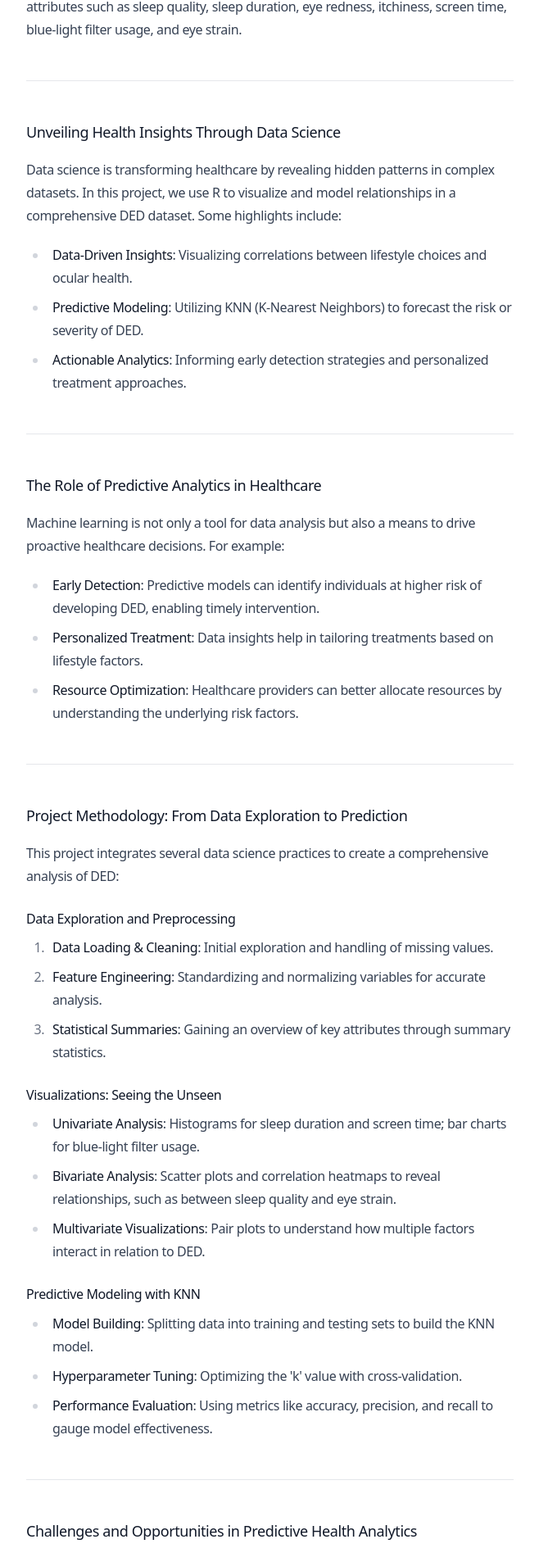
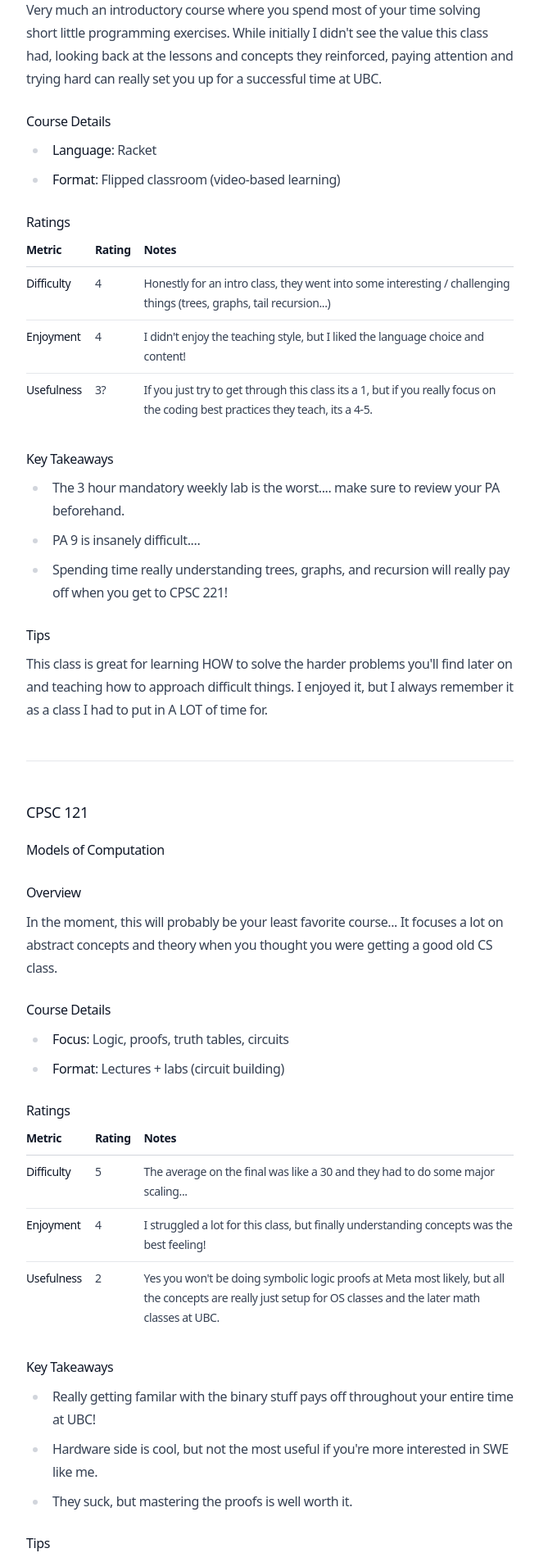
Before and after one commit to owenHochwald/personal-site, a Next.js app: page /blog/ubc-cpsc-course-reviews in a window 1280 px wide. Shown: the part 810-2716 px from the top of the page at 82% size, without its empty margins (304-962 px from the left). Built offline with nearby package versions, Linux system fonts and the light colour scheme.

Commit message:
Fix title casing for UBC CPSC course review in data.ts

```diff
--- a/app/blog/ubc-cpsc-course-reviews/page.mdx
+++ b/app/blog/ubc-cpsc-course-reviews/page.mdx
@@ -1,95 +1,286 @@
-<Cover
-  src="https://images.unsplash.com/photo-1635295852796-f6867d868156?q=80&w=2340&auto=format&fit=crop&ixlib=rb-4.1.0&ixid=M3wxMjA3fDB8MHxwaG90by1wYWdlfHx8fGVufDB8fHx8fA%3D%3D"
-  alt="Image depicting the beautiful UBC campus"
-  caption="Image courtesy of unsplash.com"
-/>
+import { BlogPostH1 } from '@/components/ui/blog-post-h1'
 
-# Exploring the Intersection of Data Science, Health, and Machine Learning
+<BlogPostH1>UBC Computer Science Course Reviews</BlogPostH1>
 
-Dry Eye Disease (DED) is a prevalent condition affecting millions. Leveraging data science and machine learning, we can uncover the lifestyle factors influencing DED and potentially predict its onset. This project explores the predictive power of key attributes such as sleep quality, sleep duration, eye redness, itchiness, screen time, blue-light filter usage, and eye strain.
+My guide for what I wish I knew navigating the CPSC curriculum at UBC. I've added my review of courses I've taken, including difficulty, enjoyment, and usefulness.
+
+## Quick Rating Scale
+
+- **Difficulty**: 1 (easy) to 5 (brutal)
+- **Enjoyment**: 1 (boring) to 5 (loved it)
+- **Usefulness**: 1 (impractical) to 5 (extremely practical)
+
+---
+## CPSC 110
+**Computation, Programs, and Programming**
+
+### Overview
+Very much an introductory course where you spend most of your time solving short little programming exercises. While initially I didn't see the value this class had, looking back at the lessons and concepts they reinforced, paying attention and trying hard can really set you up for a successful time at UBC.
+
+### Course Details
+- **Language**: Racket
+- **Format**: Flipped classroom (video-based learning)
+
+### Ratings
+| Metric | Rating | Notes |
+|--------|--------|-------|
+| **Difficulty** | 4 | Honestly for an intro class, they went into some interesting / challenging things (trees, graphs, tail recursion...) |
+| **Enjoyment** | 4 | I didn't enjoy the teaching style, but I liked the language choice and content! |
+| **Usefulness** | 3? | If you just try to get through this class its a 1, but if you really focus on the coding best practices they teach, its a 4-5. |
+
+### Key Takeaways
+- The 3 hour mandatory weekly lab is the worst.... make sure to review your PA beforehand.
+- PA 9 is insanely difficult....
+- Spending time really understanding trees, graphs, and recursion will really pay off when you get to CPSC 221!
+
+### Tips
+This class is great for learning HOW to solve the harder problems you'll find later on and teaching how to approach difficult things. I enjoyed it, but I always remember it as a class I had to put in A LOT of time for.
 
 ---
 
-## Unveiling Health Insights Through Data Science
+## CPSC 121
+**Models of Computation**
 
-Data science is transforming healthcare by revealing hidden patterns in complex datasets. In this project, we use R to visualize and model relationships in a comprehensive DED dataset. Some highlights include:
+### Overview
+In the moment, this will probably be your least favorite course... It focuses a lot on abstract concepts and theory when you thought you were getting a good old CS class.
 
-- **Data-Driven Insights**: Visualizing correlations between lifestyle choices and ocular health.
-- **Predictive Modeling**: Utilizing KNN (K-Nearest Neighbors) to forecast the risk or severity of DED.
-- **Actionable Analytics**: Informing early detection strategies and personalized treatment approaches.
+### Course Details
+- **Focus**: Logic, proofs, truth tables, circuits
+- **Format**: Lectures + labs (circuit building)
+
+### Ratings
+| Metric | Rating | Notes |
+|--------|--------|-------|
+| **Difficulty** | 5 | The average on the final was like a 30 and they had to do some major scaling... |
+| **Enjoyment** | 4 | I struggled a lot for this class, but finally understanding concepts was the best feeling! |
+| **Usefulness** | 2 | Yes you won't be doing symbolic logic proofs at Meta most likely, but all the concepts are really just setup for OS classes and the later math classes at UBC. |
+
+### Key Takeaways
+- Really getting familar with the binary stuff pays off throughout your entire time at UBC!
+- Hardware side is cool, but not the most useful if you're more interested in SWE like me.
+- They suck, but mastering the proofs is well worth it.
+
+### Tips
+- Grind practice problems -> The weekly exams make it easy to fall behind so don't get caught off guard.
 
 ---
 
-## The Role of Predictive Analytics in Healthcare
+## CPSC 210
+**Software Construction**
 
-Machine learning is not only a tool for data analysis but also a means to drive proactive healthcare decisions. For example:
+### Overview
+- A super fun OOP class where for the first time in uni, you get to build a project! This was one of my favorite classes at UBC.
 
-- **Early Detection**: Predictive models can identify individuals at higher risk of developing DED, enabling timely intervention.
-- **Personalized Treatment**: Data insights help in tailoring treatments based on lifestyle factors.
-- **Resource Optimization**: Healthcare providers can better allocate resources by understanding the underlying risk factors.
+### Course Details
+- **Language**: Java
+- **Focus**: Object-Oriented Programming (OOP)
+- **Assessment**: Project milestones + exams
+- **Format**: 2 conceptual midterms and 2 "practical" (coding) midterms
+
+### Ratings
+| Metric | Rating | Notes |
+|--------|--------|-------|
+| **Difficulty** | 2 | The lecture material I found was both easy to understand but also pretty cool from a development perspective. It really felt like my first actual CS class. |
+| **Enjoyment** | 5 | I really liked the design pattern stuff and being able to actually apply my skills in a project I had complete freedom with. Tons of practice problems for the course as well. |
+| **Usefulness** | 4 | The skills learned in this class are directly applicable to real-world software development, and even during some of my interviews. |
+
+### Key Takeaways
+- Getting comfortable with Java can easily transition into a Spring Boot project after the class to get some nice resume projects going for internships!
+- Knowing the design patterns well pays off during interviews (I've had places ask about OOP concepts from this class)!
+- Workload isn't too bad (lectures are pretty chill) but make sure to start project milestones early.
+
+### Tips
+- Budget extra time for the first project milestone (find an idea you actually care about and feel ownership with).
 
 ---
 
-## Project Methodology: From Data Exploration to Prediction
+## CPSC 213
+**Introduction to Computer Systems**
 
-This project integrates several data science practices to create a comprehensive analysis of DED:
+### Overview
+You either love it or you hate it. Goes into hardware, ISAs, assembly, and multi-threading.
 
-### Data Exploration and Preprocessing
+### Course Details
+- **Languages**: Assembly, C, Java (for a little bit)
+- **Assessment**: Assignments, exams
 
-1. **Data Loading & Cleaning**: Initial exploration and handling of missing values.
-2. **Feature Engineering**: Standardizing and normalizing variables for accurate analysis.
-3. **Statistical Summaries**: Gaining an overview of key attributes through summary statistics.
+### Ratings
+| Metric | Rating | Notes |
+|--------|--------|-------|
+| **Difficulty** | 4 | The material can be quite challenging, especially the assembly language concepts and multi-threading assignments. |
+| **Enjoyment** | 5 | Exposed me to a lot of new concepts and ways of thinking about problems. |
+| **Usefulness** | 5 | Understanding computer systems is crucial for any CS major and not something you think about all the time if you're used to working with high level langs all the time. |
 
-### Visualizations: Seeing the Unseen
+### Key Takeaways
+- Multi-threading stuff was super cool for me and inspired Volt!
+- I enjoyed the C stuff a lot more than the Assembly stuff, but both were really interesting and useful to learn and opened my eyes to how they go hand in hand.
 
-- **Univariate Analysis**: Histograms for sleep duration and screen time; bar charts for blue-light filter usage.
-- **Bivariate Analysis**: Scatter plots and correlation heatmaps to reveal relationships, such as between sleep quality and eye strain.
-- **Multivariate Visualizations**: Pair plots to understand how multiple factors interact in relation to DED.
-
-### Predictive Modeling with KNN
-
-- **Model Building**: Splitting data into training and testing sets to build the KNN model.
-- **Hyperparameter Tuning**: Optimizing the 'k' value with cross-validation.
-- **Performance Evaluation**: Using metrics like accuracy, precision, and recall to gauge model effectiveness.
+### Tips
+- Consider learning C before the course, its not required but is one less thing to worry about in such a big course.
+- Use the simulator to mess around with and try things out for yourself!
 
 ---
 
-## Challenges and Opportunities in Predictive Health Analytics
+## CPSC 221
+**Basic Algorithms and Data Structures**
 
-While data science provides powerful tools, there are challenges to overcome:
+### Overview
+I took this over the summer and this had to be the most difficult course I've taken at UBC. This by far though was the most useful course I've taken.
 
-### Challenges
+### Course Details
+- **Language**: C++
+- **Focus**: Algorithms, data structures
+- **Assessment**: Assignments, exams
 
-- **Data Quality**: Ensuring accuracy in self-reported lifestyle metrics.
-- **Model Limitations**: KNN may have limitations with high-dimensional data.
-- **Generalizability**: Findings may be specific to the dataset and require validation in diverse populations.
+### Ratings
+| Metric | Rating | Notes |
+|--------|--------|-------|
+| **Difficulty** | 5 | You've seen the memes, its just like that... The PAs were pretty tough as well. |
+| **Enjoyment** | 5 | DSA is my favorite part of CS! |
+| **Usefulness** | 5 | The class that will directly help you get employed. |
 
-### Opportunities
-
-- **Innovative Diagnostics**: Combining machine learning with clinical data can revolutionize early detection.
-- **Personalized Health**: Tailoring interventions based on individual lifestyle data.
-- **Interdisciplinary Collaboration**: Bringing together data scientists, healthcare professionals, and researchers to tackle DED.
+### Key Takeaways
+- Find a good partner for the PAs... they're rough
+- C++ is cool, but they don't really teach it. It's definitely worth watching some YouTube guides beforehand.
+- Do the NeetCode 150 while taking the class to reinforce concepts!!
+- The Union-Find concepts are a niche thing that appear more often than you'd think.
 
 ---
 
-## Conclusion
+## CPSC 304
+**Introduction to Databases**
 
-The fusion of data science and healthcare holds tremendous promise. By leveraging R for exploratory analysis and predictive modeling, we can uncover the intricate links between lifestyle factors and Dry Eye Disease. This project not only highlights the power of data-driven insights but also paves the way for early intervention and personalized treatment strategies.
+### Overview
+A lot of people see this as sort of a "filler" course, but I think its super super important. I had a bunch of experience with DBs in the past, but never was formally taught the best practice concepts and SQL with the connection back to Relational Algebra.
+
+### Course Details
+- **Focus**: SQL, relational algebra
+- **Assessment**: Project, exams
+
+### Ratings
+| Metric | Rating | Notes |
+|--------|--------|-------|
+| **Difficulty** | 3 | If you can get through the Normalization and Relational Algebra stuff, everything else is a breeze. |
+| **Enjoyment** | 4 | I thought the project wasn't the most organized, but I really enjoyed learning about all the design and theory. Definitely helped with with jobs and projects. |
+| **Usefulness** | 5 | Understanding databases is crucial and this course gives a super strong all around foundation. Although, don't expect it to cover super advance things, no-sql, sharding, or distributed dbs. |
+
+### Key Takeaways
+- Find a good group you can work with for your project (they grade it easily).
+- Normalization and table design stuff is super important (if I knew some of this stuff earlier, I wouldn't have failed one of my eariler interviews lol).
+- Its easy to forget SQL queries, but this course gives a good understanding to pick it back up whenever you need it (and validate what AI gives you when you ask it to write SQL queries for you).
+
+### Tips
+- Projects can be minimalist and still earn high grades if rubric requirements are met
+- Focus on understanding the concepts and design principles, as they are more important than memorizing specific SQL syntax (especially with the cross-product and aggregate functions).
+
 
 ---
 
-### Questions for Reflection
+## CPSC 310
+**Software Engineering**
 
-- How can we enhance data quality and overcome biases in health-related datasets?
-- What additional machine learning techniques could further improve predictive accuracy in clinical settings?
+### Overview
+Sort of a follow up of CPSC 210? Focuses more on being a good employee in the workplace covering things like ethics, software processes, and testing.
+### Course Details
+- **Focus**: Software development best practices, ethics, testing
+- **Language**: TypeScript
 
-### Further Reading
+### Ratings
+| Metric | Rating | Notes |
+|--------|--------|-------|
+| **Difficulty** | 1 | Very easy course, mostly common sense stuff with exams being literally true/false questions. |
+| **Enjoyment** | 1 | Not very engaging, with a tedious course project at the core. |
+| **Usefulness** | 2 | Most concepts really just felt like common sense, or things you could learn on the job. |
 
-- [Dataset](https://www.kaggle.com/datasets/dakshnagra/dry-eye-disease)
-- [K-Nearest Neighbors](https://parsnip.tidymodels.org/reference/nearest_neighbor.html)
+### Key Takeaways
+- Understanding different software trends, patterns, and processes is an important skill to have. Although, I do think if you're someone who is working hard outside of school as well, you'll probably already know the things this course covers by the time you get to it.
+- Testing is a key part of the development process and should be prioritized. There are tons of different testing variants as well that all have different uses (smoke, integration, unit, A/B, etc.).
+
+### Tips
+- Find a good partner for the project, as it can be quite tedious and time-consuming so having someone you can trust to split the work up with helps a bunch.
 
 ---
 
-### Music for Inspiration
+## CPSC 313
+**Computer Hardware and Operating Systems**
 
-For those long coding sessions, why not enjoy some ambient tunes? Check out _"Ambient Health"_ by Boards of Canada—a blend of creativity and tranquility to keep you inspired.
+### Overview
+Dives much deeper into the processor architecture, memory, and caching.
+
+### Course Details
+- **Languages**: Assembly, C
+- **Assessment**: Assignments, labs, exams
+- **Format**: Pre-class + in-class work + assignments
+
+### Ratings
+| Metric | Rating | Notes |
+|--------|--------|-------|
+| **Difficulty** | 3 | This course was challenging, but less so than its prereq, CPSC 213. |
+| **Enjoyment** | 4 | I found everything very cool, but not always focused at times. |
+| **Usefulness** | 4 | Helps with understanding caching all around and opens your eyes to the world of software preformance optimizations. |
+
+### Key Takeaways
+- Everything is a file.
+- Finally understanding why recursion is slower than iteration.
+- A bunch of cool niche performance optimizations that I never would have thought of without taking this class.
+- I feel A LOT more confident in lower level languages after taking this class.
+
+### Tips
+- Textbook readings for me really clicked!
+- Try to spend some time familiarizing yourself with caching, virtual memory, and processor architecture before the course if you can, it will make the content much easier to understand and more engaging.
+
+---
+
+## CPSC 317
+**Introduction to Computer Networking**
+
+### Overview
+This course provides a comprehensive introduction to computer networking, covering key concepts and protocols that underpin the internet and modern communication systems.
+### Course Details
+- **Language**: Python
+- **Focus**: Introduction to ML, scikit-learn
+- **Assessment**: Pair assignments, open-book midterm/final
+- **Format**: [Course structure]
+
+### Ratings
+| Metric | Rating | Notes |
+|--------|--------|-------|
+| **Difficulty** | 4 | The content really never clicked for me when I learned through the teaching staff, but reading the textbook helped a lot. |
+| **Enjoyment** | 5 | Yes, it can be a bit dry at times, but the feeling of being able to implement some of the protocols yourself is amazing. |
+| **Usefulness** | 5 | Makes every single part of SWE easier, you just understand the communication between computers on such a deeper level. |
+
+### Key Takeaways
+- The internet is way more complicated than you think, and understanding how it works is super useful for any software engineer.
+- So many of the weird constructs of languages and SWE is because of the way networking developed!
+- Backend dev. and API creation is way easier when you understand the protocols and how the internet works.
+- I understand the 100 different ways networks could fail and why security is so important now.
+---
+
+### CPSC 320
+**Intermediate Algorithm Design and Analysis**
+
+### Overview
+I took this course with Steve Wolfman, who is my favorite professor at UBC. This course is a follow up to CPSC 221 and goes into more advanced algorithms and data structures. The course is very problem-solving oriented and the assessments reflect that with quizzes that ask you to write pseudocode for different problems.k
+
+### Course Details
+- **Focus**: Problem-solving, algorithm analysis
+- **Format**: Problem-solving oriented lectures
+
+### Ratings
+| Metric | Rating | Notes |
+|--------|--------|-------|
+| **Difficulty** | 5 | They had a few issues pivoiting to the online quiz system where difficulty didn't scale. |
+| **Enjoyment** | 4 | My prof was amazing. |
+| **Usefulness** | 4 | This course really deepened my understanding of algorithms and data structures. |
+
+### Key Takeaways
+- Dynamic Programming is the coolest DSA concept, but also so hard to understand.
+- If you thought CPSC 221 covered most of the algorithms, just wait, theres more....
+- I thought it was crazy that there are still problems that are "too hard" for our to computationally solve.
+
+### Tips
+- Textbook reading is a big help as they will pull problems from the unassigned readings!
+- Try to do LeetCode while taking the course!
+
+## Final Thoughts
+I've loved every CS course I've taken at UBC and I hope that these reviews help you navigate your own journey! My final tip is to create a spreadsheet to plan our your courses semester by semester ahead of time. This helps to make sure you're on graduation track and exploring your interests ahead of time!
--- a/app/data.ts
+++ b/app/data.ts
@@ -167,7 +167,7 @@ export const BLOG_POSTS: BlogPost[] = [
         readingTime: 4,
     },
     {
-        title: 'UBC CPSC course-reviews',
+        title: 'UBC CPSC Course Review',
         description: 'A review of courses I\'ve taken in the UBC CPSC curriculum.',
         link: '/blog/ubc-cpsc-course-reviews',
         uid: 'blog-3',
```
